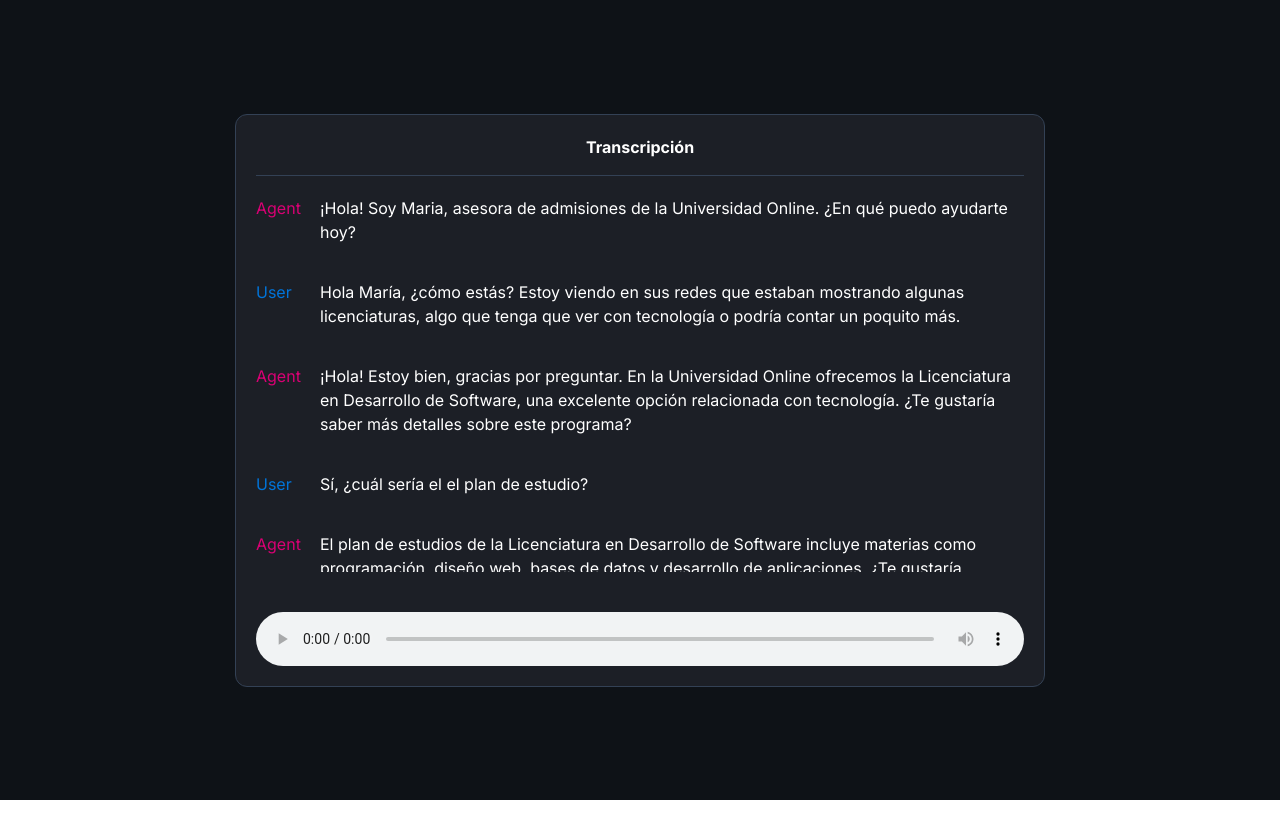
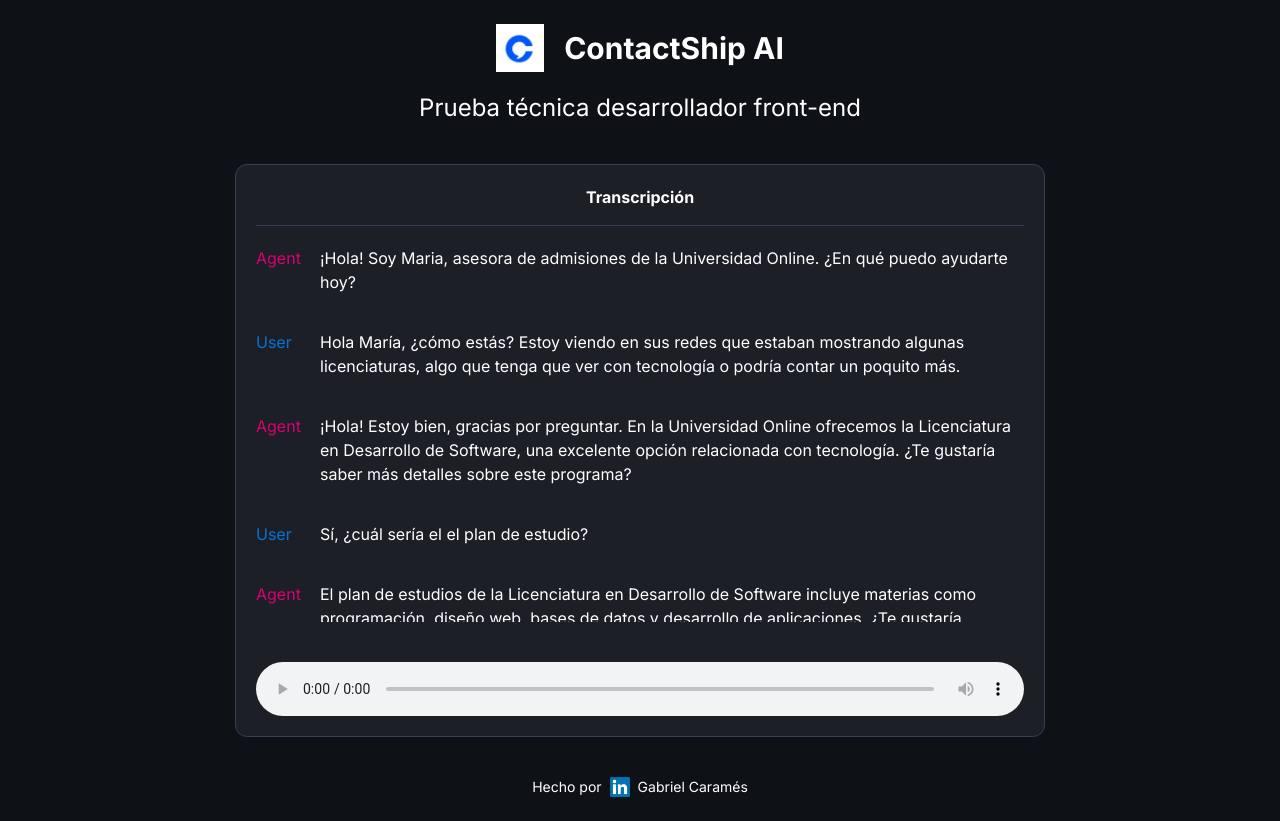
Before and after one commit to GabrielCarames/contact-ship-ai-prueba-tecnica-frontend, a Next.js app: page / in a window 1280 px wide. Before the commit the page ends 800 px from the top, so only its background shows below. Built offline with nearby package versions, Linux system fonts and the light colour scheme.

Commit message:
feat: update page layout to include Header and Footer components

```diff
--- a/src/app/page.tsx
+++ b/src/app/page.tsx
@@ -1,9 +1,13 @@
 import AudioWithTranscription from "@/components/AudioWithTranscription"
+import Footer from "@/components/Footer"
+import Header from "@/components/Header"
 
 export default function HomePage() {
   return (
-    <main className="w-full bg-black-1 min-h-screen flex justify-center items-center gap-10">
+    <main className="w-full bg-black-1 min-h-screen flex justify-center items-center flex-col gap-10 p-2 py-6">
+      <Header />
       <AudioWithTranscription />
+      <Footer />
     </main>
   )
 }
```
